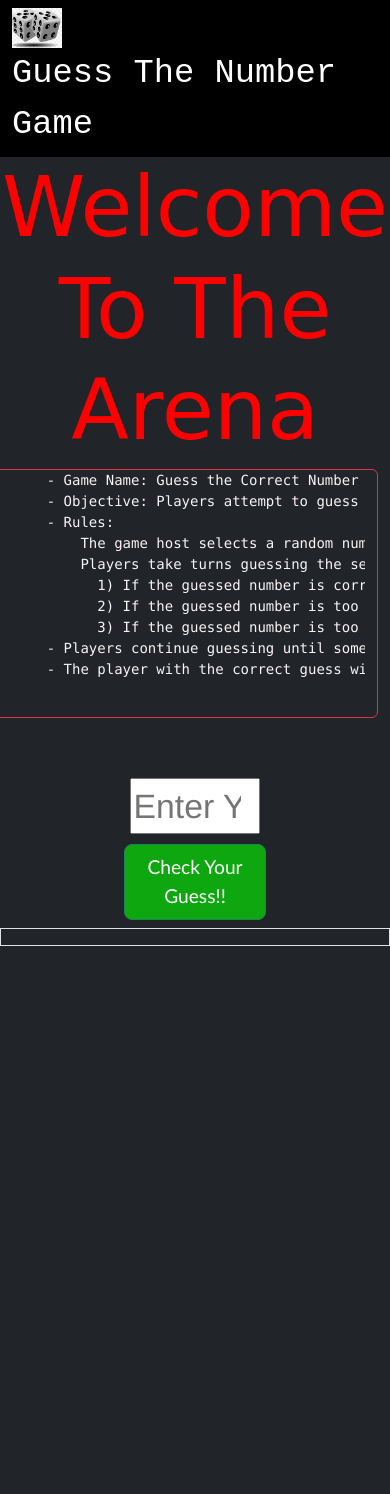
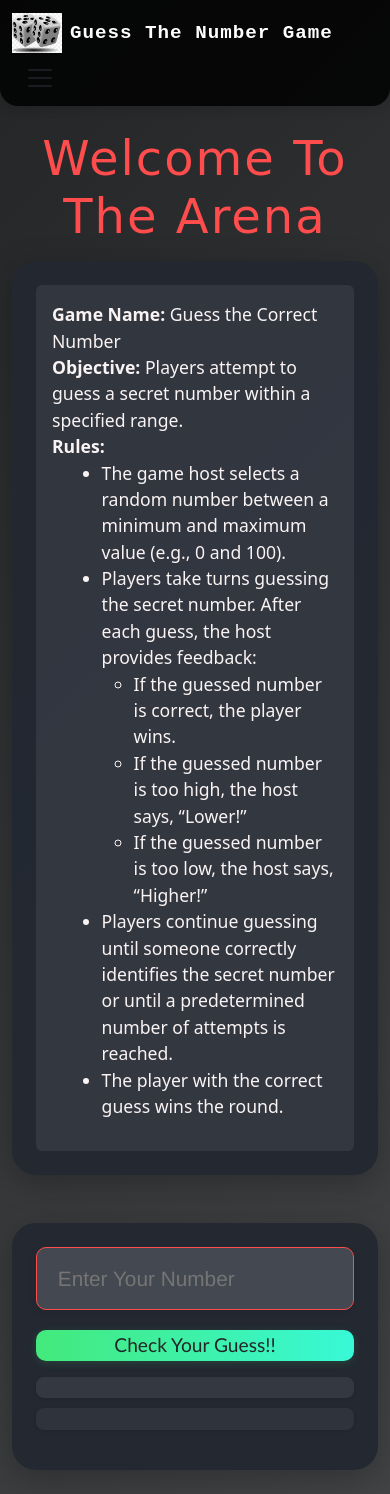
Before and after one commit to AyushKUMAR031/GuessTheNumber, a plain HTML site: page index.html in a window 390 px wide. Before the commit the page ends 946 px from the top, so only its background shows below. Drawn offline with nearby package versions, Linux system fonts and the light colour scheme.

Commit message:
Improve CSS and responsive layout for better UI

```diff
--- a/index.css
+++ b/index.css
@@ -1,61 +1,123 @@
-nav{
-    background-color: rgb(0, 0, 0);
-    color: #ffffff;
-    height: 75%;
-    font-size: 4vh;
-    display: flex;
-    align-items:center;
-    padding: 0 12%;
-    font-family: 'IBM Plex Mono', monospace;
+/* Responsive navbar brand title */
+.navbar .brand-title {
+  font-size: 2rem;
+  font-weight: 600;
+  letter-spacing: 1px;
+  color: #fff;
+  font-family: "IBM Plex Mono", monospace;
 }
 
+@media (max-width: 575.98px) {
+  .navbar .brand-title {
+    font-size: 1.2rem;
+  }
+}
+/* Responsive layout for game instructions and game area */
+.main-game-layout .game-row {
+  display: flex;
+  flex-direction: column;
+  gap: 2rem;
+}
 
-nav ul{
-    list-style-type: none;
+@media (min-width: 992px) {
+  .main-game-layout .game-row {
+    flex-direction: row;
+    align-items: stretch;
+    justify-content: center;
+    gap: 2.5rem;
+  }
+  .instructions-card,
+  .game-area-card {
+    margin-bottom: 0 !important;
+    height: 100%;
+    min-width: 340px;
+  }
+}
+nav {
+  background: rgba(0, 0, 0, 0.85);
+  color: #fff;
+  font-size: 2.2rem;
+  font-family: "IBM Plex Mono", monospace;
+  box-shadow: 0 2px 12px rgba(0, 0, 0, 0.15);
+  border-radius: 0 0 18px 18px;
+}
+
+nav ul {
+  list-style-type: none;
 }
 
 h1 {
-    color:red;
-    font-size:10vh;
-    font-family: cursive;
-    text-align: center;
+  color: #ff4c4c;
+  font-size: 3rem;
+  font-family: "Caveat", cursive;
+  text-align: center;
+  letter-spacing: 2px;
+  margin-bottom: 1rem;
 }
 
-#rule{
-    color:#faf3f3;
-    display: flex;
-    justify-content:left;
-
-}
-#in{
-    width:35%;
-    margin-top:1%;
-    font-size: 4vh;
-    font-family: 'Franklin Gothic Medium', 'Arial Narrow', Arial, sans-serif;
+.card {
+  background: rgba(34, 40, 49, 0.95);
+  border-radius: 24px;
+  box-shadow: 0 8px 32px rgba(0, 0, 0, 0.25);
+  border: none;
 }
 
-#btn{
-    width:38%;
-    font-size: 120%;
-    margin-top: 10px;
-    background-color: rgb(15, 167, 15);
-    font-family:'Gill Sans', 'Gill Sans MT', Calibri, 'Trebuchet MS', sans-serif;
-    color: #ffffff;
+.alert-info {
+  background: rgba(255, 255, 255, 0.07) !important;
+  color: #faf3f3 !important;
+  border: none;
+  font-size: 1.1rem;
 }
 
-#content{
-    width:70%;
-    font-size: 5vh;
-    margin-left: 18%;
-    font-family: monospace;
-    color:#ffffff;
-
+#in {
+  width: 100%;
+  font-size: 1.3rem;
+  font-family: "Franklin Gothic Medium", "Arial Narrow", Arial, sans-serif;
+  border-radius: 10px;
+  padding: 0.7em 1em;
+  margin-bottom: 0.5em;
+  background: rgba(255, 255, 255, 0.15);
+  color: #fff;
+  border: 1px solid #ff4c4c;
+  box-shadow: 0 2px 8px rgba(0, 0, 0, 0.08);
 }
 
-#count{
-    color: #4765c5;
-    width:70%;
-    font-size: 6vh;
-    margin-left: 35%;
-    font-family: monospace;
+#btn {
+  width: 100%;
+  font-size: 1.2rem;
+  margin-top: 10px;
+  background: linear-gradient(90deg, #43e97b 0%, #38f9d7 100%);
+  color: #232526;
+  font-family: "Gill Sans", "Gill Sans MT", Calibri, "Trebuchet MS", sans-serif;
+  border-radius: 10px;
+  border: none;
+  box-shadow: 0 2px 8px rgba(67, 233, 123, 0.15);
+  transition: background 0.2s, color 0.2s;
 }
+#btn:hover {
+  background: linear-gradient(90deg, #ff4c4c 0%, #ff9800 100%);
+  color: #fff;
+}
+
+#content {
+  width: 100%;
+  font-size: 1.3rem;
+  font-family: monospace;
+  color: #fff;
+  background: rgba(255, 255, 255, 0.08);
+  border-radius: 8px;
+  padding: 0.5em 0.8em;
+  margin-bottom: 0.5em;
+  box-shadow: 0 1px 4px rgba(0, 0, 0, 0.07);
+}
+
+#count {
+  color: #43e97b;
+  width: 100%;
+  font-size: 1.4rem;
+  font-family: monospace;
+  background: rgba(255, 255, 255, 0.05);
+  border-radius: 8px;
+  padding: 0.5em 0.8em;
+  box-shadow: 0 1px 4px rgba(0, 0, 0, 0.07);
+}
--- a/index.html
+++ b/index.html
@@ -1,51 +1,116 @@
 <!DOCTYPE html>
 <html lang="en">
-<head>
-    <meta charset="UTF-8">
-    <meta name="viewport" content="width=device-width, initial-scale=1.0">
+  <head>
+    <meta charset="UTF-8" />
+    <meta name="viewport" content="width=device-width, initial-scale=1.0" />
     <title>Let's Play</title>
-    <link rel="stylesheet" href="https://cdn.jsdelivr.net/npm/bootstrap@5.3.3/dist/css/bootstrap.min.css"/>
-    <link rel="stylesheet" href="index.css">
+    <link
+      rel="stylesheet"
+      href="https://cdn.jsdelivr.net/npm/bootstrap@5.3.3/dist/css/bootstrap.min.css"
+    />
+    <link rel="stylesheet" href="index.css" />
     <script src="https://cdn.jsdelivr.net/npm/bootstrap@5.3.3/dist/js/bootstrap.bundle.min.js"></script>
-</head>
-<body class="bg-dark">
-    <nav class="navbar bg-body-black ">
-        <div class="container-fluid">
-          <img src="gameLogo.png" alt="Logo" width="50" height="40" class="d-inline-block align-text-top">
-            <span>Guess The Number Game</span>
+  </head>
+
+  <body
+    style="
+      background: linear-gradient(135deg, #232526 0%, #414345 100%);
+      min-height: 100vh;
+    "
+  >
+    <nav class="navbar navbar-expand-lg mb-4">
+      <div class="container-fluid">
+        <a class="navbar-brand d-flex align-items-center" href="#">
+          <img
+            src="gameLogo.png"
+            alt="Logo"
+            width="50"
+            height="40"
+            class="d-inline-block align-text-top me-2"
+          />
+          <span class="brand-title">Guess The Number Game</span>
+        </a>
+        <button
+          class="navbar-toggler"
+          type="button"
+          data-bs-toggle="collapse"
+          data-bs-target="#navbarSupportedContent"
+          aria-controls="navbarSupportedContent"
+          aria-expanded="false"
+          aria-label="Toggle navigation"
+        >
+          <span class="navbar-toggler-icon"></span>
+        </button>
+        <div class="collapse navbar-collapse" id="navbarSupportedContent">
+          <!-- Add nav items here if needed -->
         </div>
+      </div>
     </nav>
 
-    <h1>Welcome To The Arena</h1>
-    <div class="container border border-danger rounded-2 row justify-content-start">
-      <pre id="rule">
-    - Game Name: Guess the Correct Number
-    - Objective: Players attempt to guess a secret number within a specified range.
-    - Rules:
-        The game host selects a random number between a minimum and maximum value (e.g., between 0 and 100).
-        Players take turns guessing the secret number.After each guess, the host provides feedback:
-          1) If the guessed number is correct, the player wins.
-          2) If the guessed number is too high, the host says, “Lower!”
-          3) If the guessed number is too low, the host says, “Higher!”
-    - Players continue guessing until someone correctly identifies the secret number or until a predetermined number of attempts is reached.
-    - The player with the correct guess wins the round.
-      </pre>
+    <div
+      class="container main-game-layout d-flex flex-column align-items-center justify-content-center"
+      style="min-height: 80vh"
+    >
+      <h1 class="mb-3">Welcome To The Arena</h1>
+      <div
+        class="game-row d-flex flex-column flex-lg-row w-100 justify-content-center align-items-stretch gap-4"
+      >
+        <div
+          class="card p-4 mb-4 instructions-card flex-fill"
+          style="max-width: 600px"
+        >
+          <div class="alert alert-info mb-0" role="alert">
+            <strong>Game Name:</strong> Guess the Correct Number<br />
+            <strong>Objective:</strong> Players attempt to guess a secret number
+            within a specified range.<br />
+            <strong>Rules:</strong>
+            <ul style="margin-left: 1em">
+              <li>
+                The game host selects a random number between a minimum and
+                maximum value (e.g., 0 and 100).
+              </li>
+              <li>
+                Players take turns guessing the secret number. After each guess,
+                the host provides feedback:
+              </li>
+              <ul>
+                <li>If the guessed number is correct, the player wins.</li>
+                <li>
+                  If the guessed number is too high, the host says, “Lower!”
+                </li>
+                <li>
+                  If the guessed number is too low, the host says, “Higher!”
+                </li>
+              </ul>
+              <li>
+                Players continue guessing until someone correctly identifies the
+                secret number or until a predetermined number of attempts is
+                reached.
+              </li>
+              <li>The player with the correct guess wins the round.</li>
+            </ul>
+          </div>
+        </div>
+        <div
+          class="card p-4 mb-4 game-area-card flex-fill"
+          style="max-width: 400px"
+        >
+          <input
+            type="number"
+            id="in"
+            placeholder="Enter Your Number"
+            min="0"
+            max="100"
+          />
+          <button type="button" id="btn" onclick="checkNum()">
+            Check Your Guess!!
+          </button>
+          <p id="content" class="mt-3"></p>
+          <p id="count"></p>
+        </div>
+      </div>
     </div>
 
-
-    <div class="container-fluid mt-5 p-2  text-center">
-      <input type="number" id="in" placeholder="Enter Your Number" min="0" max="100">
-      <br>
-      <button type="button" id="btn" onclick="checkNum()" class="btn btn-success btn-lg btn-block">Check Your Guess!!</button>
-      <br>
-    </div>
-    <div class="container border">
-      <p id="content" ></p>
-      <p id="count" ></p>
-    </div>
-
-
-    <script src="script.js">
-    </script>
-</body>
+    <script src="script.js"></script>
+  </body>
 </html>
```
